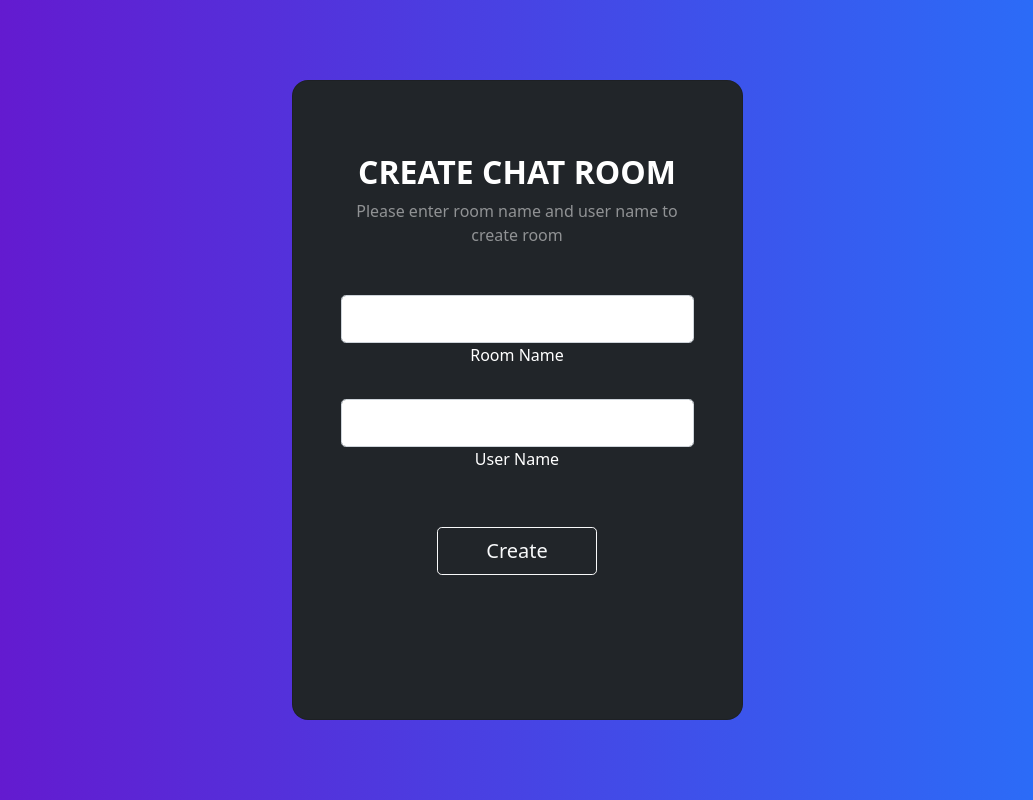
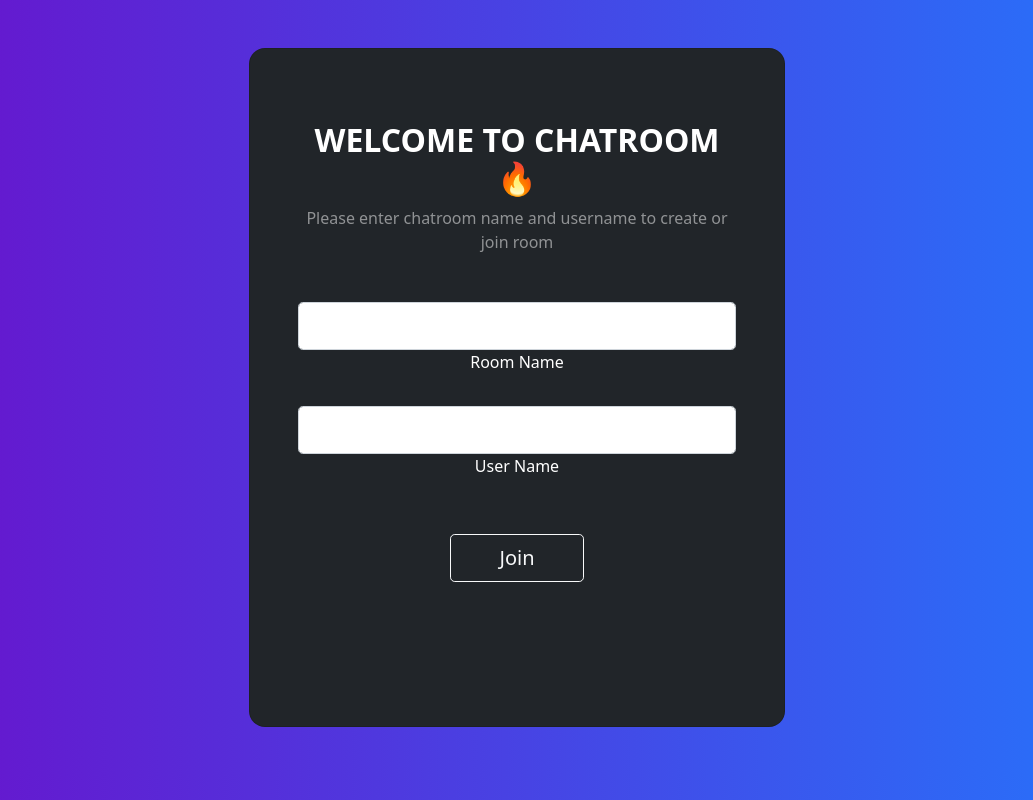
Before and after one commit to swasthikshetty10/AsyncChatroom, a Django app: page / in a window 1280 px wide. Shown: the whole page, without its empty margins (123-1156 px from the left). Run offline with Django 3.2, Linux system fonts and the light colour scheme.

Commit message:
user session

```diff
--- a/chat/templates/index.html
+++ b/chat/templates/index.html
@@ -21,33 +21,30 @@
 
     </style>
   </head>
-  <body>
-    <section class="vh-100 gradient-custom">
+  <body class = " gradient-custom">
+    <section class="">
         <div class="container py-5 h-100">
           <div class="row d-flex justify-content-center align-items-center h-100">
-            <div class="col-12 col-md-8 col-lg-6 col-xl-5">
+            <div class="col-12 " style="max-width: 35rem;">
               <div class="card bg-dark text-white" style="border-radius: 1rem;">
                 <div class="card-body p-5 text-center">
 
                   <form action="/chat/" method="POST"  class="mb-md-5 mt-md-4 pb-5">
 
-                    <h2 class="fw-bold mb-2 text-uppercase">Create Chat Room</h2>
-                    <p class="text-white-50 mb-5">Please enter room name  and user name to create room</p>
+                    <h2 class="fw-bold mb-2 text-uppercase">WELCOME TO ChatRoom🔥</h2>
+                    <p class="text-white-50 mb-5">Please enter chatroom name and username to create or join room</p>
 
                     <div class="form-outline form-white mb-4">
-                      <input name = "room_name" type="text" id=""  required="required" class="form-control form-control-lg" />
+                      <input value = "" id ="room_name" name = "room_name" type="text" id=""  required="required" class="form-control form-control-lg" />
                       <label class="form-label" for="typeEmailX">Room Name</label>
                     </div>
 
                     <div class="form-outline form-white mb-5">
-                      <input name="user_name" type="text" id="typePasswordX"  required="required" class="form-control form-control-lg" />
+                      <input value="" id = "user_name" name="user_name"  type="text" id="typePasswordX"  required="required" class="form-control form-control-lg" />
                       <label class="form-label" for="typePasswordX">User Name</label>
                     </div>
 
-                    <button class="btn btn-outline-light btn-lg px-5" type="submit">Create</button>
-
-
-
+                    <button class="btn btn-outline-light btn-lg px-5" type="submit">Join</button>
                   </form>
 
 
@@ -58,6 +55,14 @@
           </div>
         </div>
       </section>
+      {{ room_name|json_script:"roomname" }}
+      {{ user_name |json_script:"username" }}
+      <script>
+          const username = JSON.parse(document.getElementById('username').textContent);
+          const roomname = JSON.parse(document.getElementById('roomname').textContent);
+          document.querySelector("#user_name").value = username;
+          document.querySelector("#room_name").value = roomname;
+      </script>
     <!-- Optional JavaScript; choose one of the two! -->
 
     <!-- Option 1: Bootstrap Bundle with Popper -->
--- a/chat/views.py
+++ b/chat/views.py
@@ -3,16 +3,26 @@ from django.views.decorators.csrf import csrf_exempt
 from django.http import HttpResponseRedirect
 # Create your views here.
 
-username = None
+
 
 def home(request):
-    return render(request , 'index.html')
+    if request.session.get('user_name', None):
+        return render(request , 'index.html',  {'room_name' : "" , "user_name" : request.session['user_name']})
+    if request.session.get('room_name', None):
+        return render(request , 'index.html',  {'room_name' : request.session['room_name'] , "user_name" : "" })
+
+    return render(request , 'index.html' , {'room_name' : "" , 'user_name' : ""})
 @csrf_exempt
 def chat(request):
     content = request.POST
-    global username
-    username = content['user_name']
+    request.session['user_name'] = content['user_name']
     return HttpResponseRedirect(f"/chat/{content['room_name']}")
 
 def room(request , room_name):
-    return render(request , 'chatroom.html' , {'room_name' : room_name , "username" : username})
+    request.session['room_name'] = room_name
+    if not request.session.get('user_name', None) :
+        return HttpResponseRedirect("/" , {'room_name' : room_name})
+    return render(request , 'chatroom.html' , {'room_name' : room_name , "username" : request.session['user_name']})
+
+def changename(request):
+    content = request.POST
--- a/core/settings/settings.py
+++ b/core/settings/settings.py
@@ -49,6 +49,7 @@ MIDDLEWARE = [
     'django.contrib.auth.middleware.AuthenticationMiddleware',
     'django.contrib.messages.middleware.MessageMiddleware',
     'django.middleware.clickjacking.XFrameOptionsMiddleware',
+
 ]
 
 ROOT_URLCONF = 'core.urls'
@@ -87,7 +88,6 @@ DATABASES = {
 
 # Password validation
 # https://docs.djangoproject.com/en/3.2/ref/settings/#auth-password-validators
-
 AUTH_PASSWORD_VALIDATORS = [
     {
         'NAME': 'django.contrib.auth.password_validation.UserAttributeSimilarityValidator',
```
